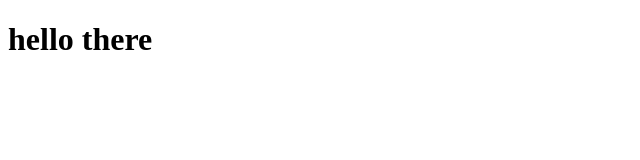
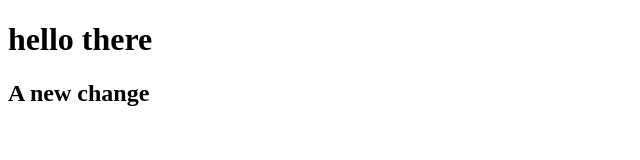
Before and after one commit to zurakkk/my-litlle-project, a plain HTML site: page index.html in a window 1280 px wide. Shown: the whole page, without its empty margins (0-640 px from the left). Drawn offline with Linux system fonts and the light colour scheme.

Commit message:
add new heading

```diff
--- a/index.html
+++ b/index.html
@@ -8,5 +8,6 @@
 </head>
 <body>
     <h1>hello there</h1>
+    <h2>A new change</h2>
 </body>
 </html>
```
